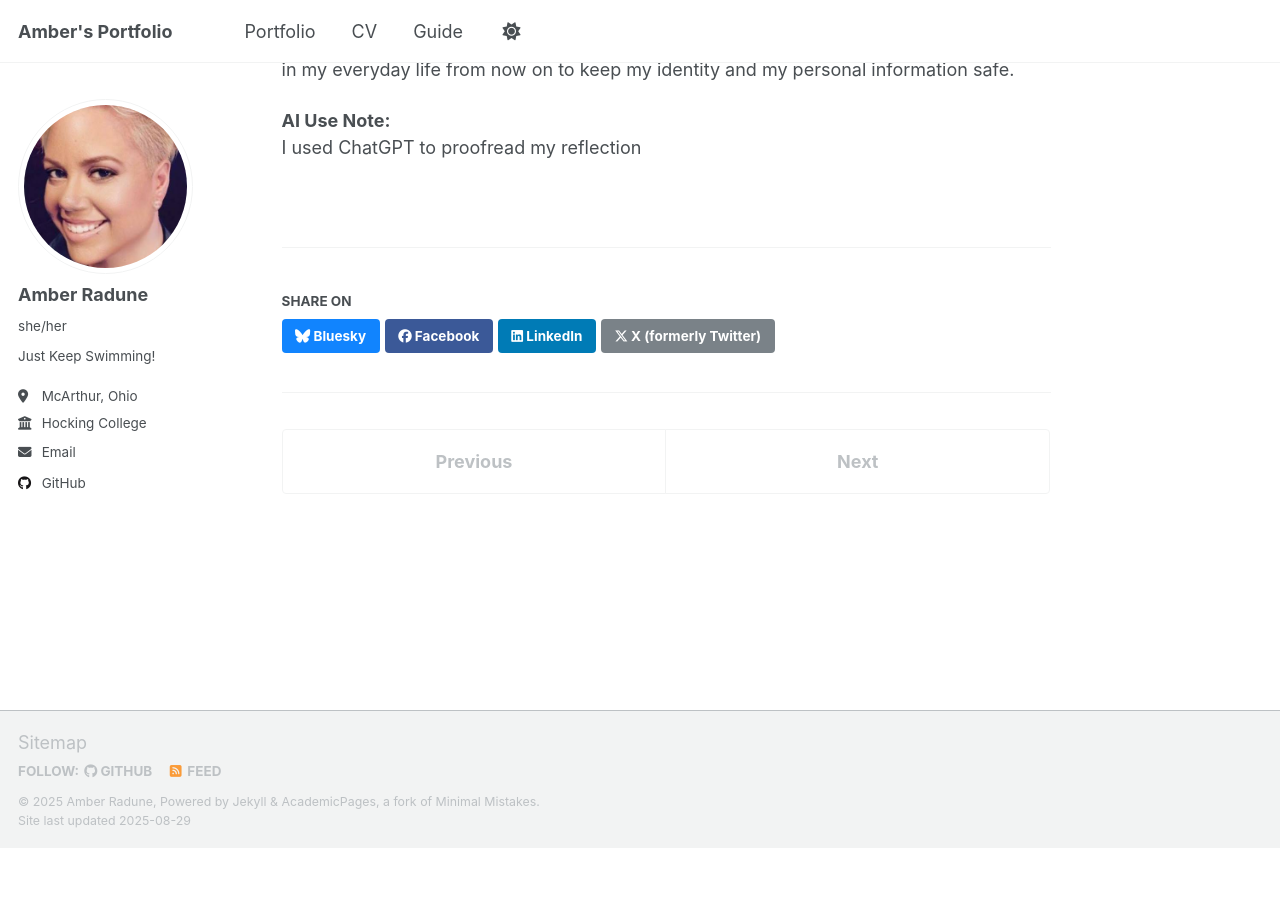
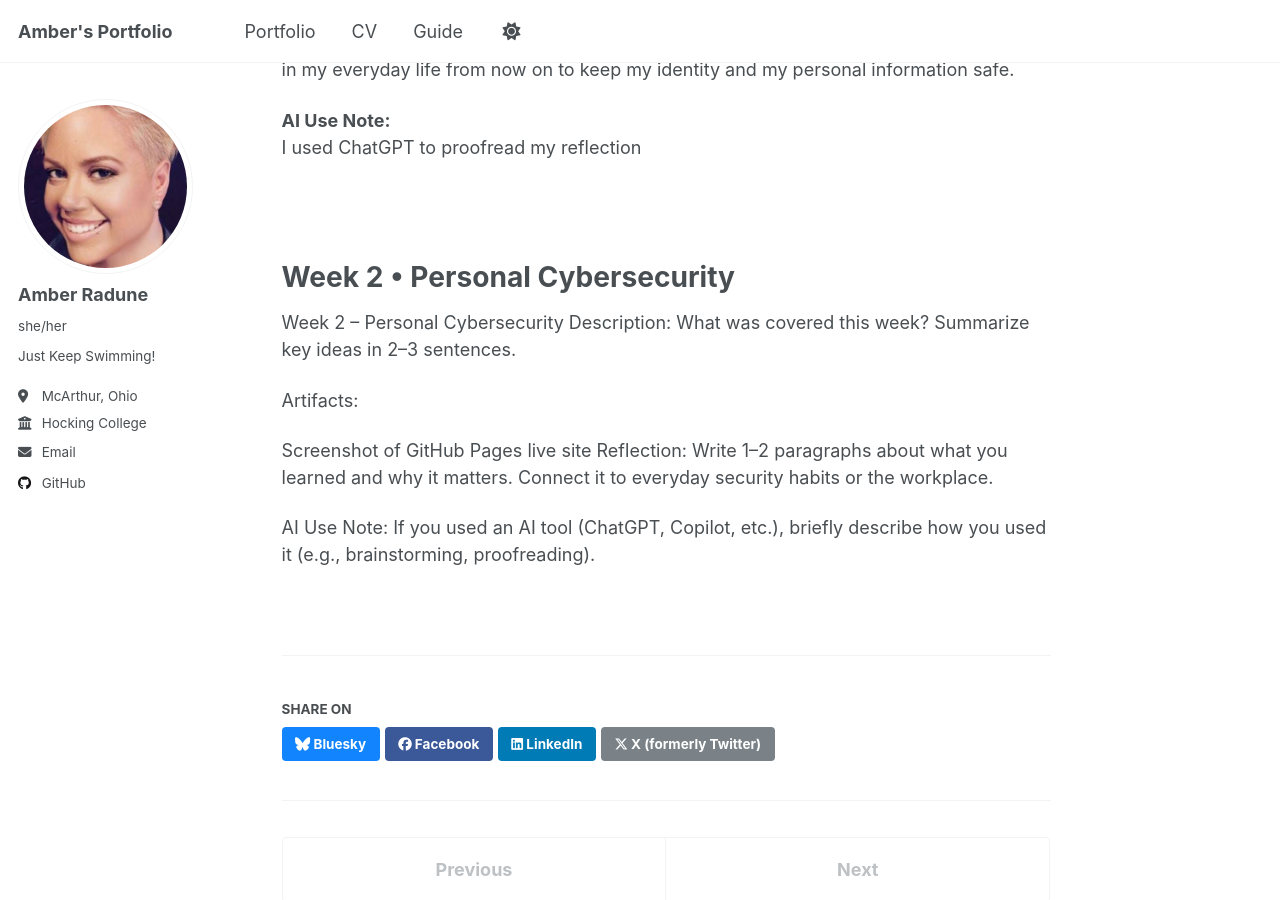
Before and after one commit to TinyBumblee/AmberR.github.io, a Jekyll site: the page built from _portfolio/CYBR-1100-Security-Awareness.md, in a window 1280 px wide and 900 px high, scrolled down 7344 px. Built offline with Jekyll 4.4.1, drawn with Linux system fonts in a browser that asks for light colours; a script that is not in the unit is left out; before the commit the page ends 8192 px from its top, so only the background shows below that.

Commit message:
Update CYBR-1100-Security-Awareness.md

```diff
--- a/_portfolio/CYBR-1100-Security-Awareness.md
+++ b/_portfolio/CYBR-1100-Security-Awareness.md
@@ -28,3 +28,20 @@ From this experience, I learned that most cyberattacks don’t begin with comple
 
 **AI Use Note:**
 I used ChatGPT to proofread my reflection
+
+
+<a id="week_2"></a><br><br>
+# Week 2 • Personal Cybersecurity
+
+Week 2 – Personal Cybersecurity
+Description:
+What was covered this week? Summarize key ideas in 2–3 sentences.
+
+Artifacts:
+
+Screenshot of GitHub Pages live site
+Reflection:
+Write 1–2 paragraphs about what you learned and why it matters. Connect it to everyday security habits or the workplace.
+
+AI Use Note:
+If you used an AI tool (ChatGPT, Copilot, etc.), briefly describe how you used it (e.g., brainstorming, proofreading).
```
